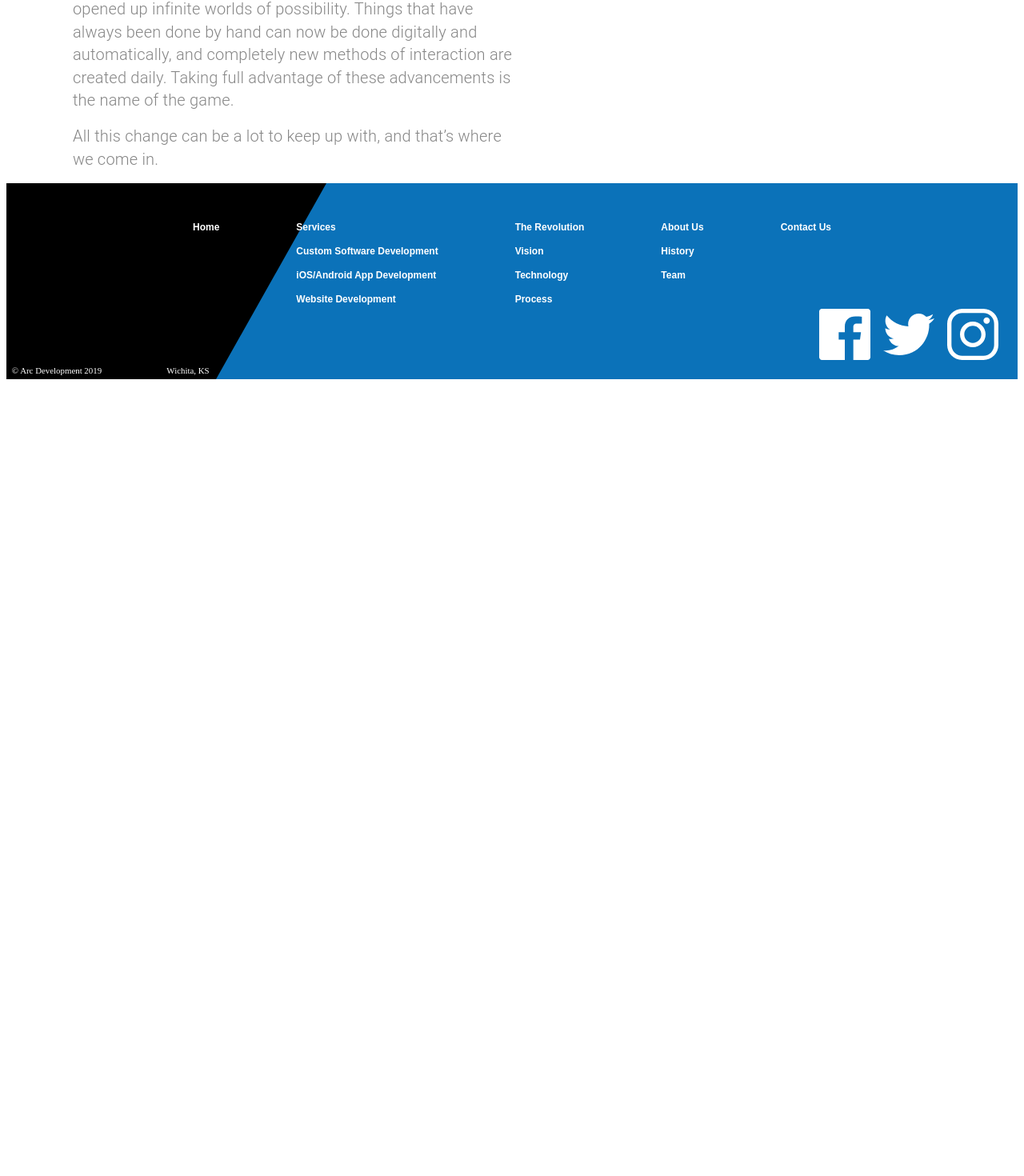
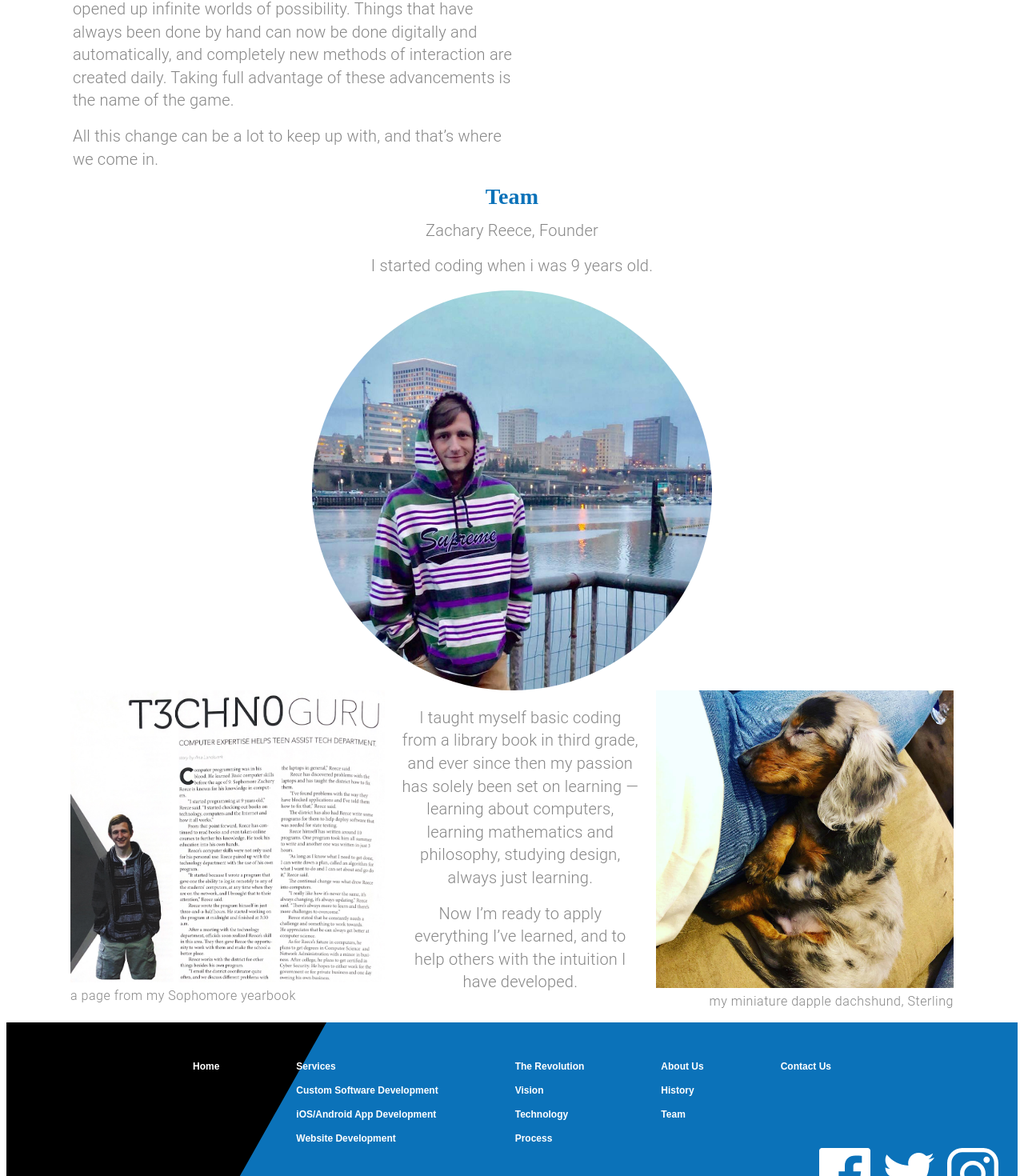
Before and after one commit to Catravine/arcdevelopment, a React (Create React App) app: page /about in a window 1280 px wide. Shown: the part 694-2164 px from the top of the page at 80% size. Before the commit the page ends 1176 px from the top, so only its background shows below. Built offline with nearby package versions, Linux system fonts and the light colour scheme; the HTML template or start-up script is replaced by a standard one.

Commit message:
rest of about page content

```diff
--- a/src/components/About.js
+++ b/src/components/About.js
@@ -2,9 +2,12 @@ import React from 'react';
 import { makeStyles, useTheme } from '@material-ui/core/styles';
 import Grid from '@material-ui/core/Grid';
 import Typography from '@material-ui/core/Typography';
-import useMediaQuery from '@material-ui/core/useMediaQuery';
+import Avatar from '@material-ui/core/Avatar';
 
 import history from '../assets/history.svg';
+import profile from '../assets/founder.jpg';
+import yearbook from '../assets/yearbook.svg';
+import puppy from '../assets/puppy.svg';
 
 const useStyles = makeStyles(theme => ({
   missionStatement: {
@@ -21,6 +24,10 @@ const useStyles = makeStyles(theme => ({
       paddingLeft: "1.5em",
       paddingRight: "1.5em",
     }
+  },
+  avatar: {
+    height: "25em",
+    width: "25em"
   }
 }));
 
@@ -86,6 +93,64 @@ export default function About() {
           </Grid>
         </Grid>
       </Grid>
+      <Grid
+        item
+        container
+        direction="column"
+        className={classes.rowContainer}
+        alignItems="center"
+      >
+        <Grid item>
+          <Typography variant="h4" gutterBottom align="center">
+            Team
+          </Typography>
+        </Grid>
+        <Grid item>
+          <Typography variant="body2" paragraph align="center">
+            Zachary Reece, Founder
+          </Typography>
+          <Typography variant="body2" paragraph align="center">
+            I started coding when i was 9 years old.
+          </Typography>
+        </Grid>
+        <Grid item>
+          <Avatar alt="founder" src={profile} className={classes.avatar} />
+        </Grid>
+        <Grid item container>
+          <Grid item container direction="column" lg>
+            <Grid item>
+              <img src={yearbook} alt="yearbook page about founder" />
+            </Grid>
+            <Grid item>
+              <Typography variant="caption">
+                a page from my Sophomore yearbook
+              </Typography>
+            </Grid>
+          </Grid>
+          <Grid item lg style={{maxWidth: "45em", padding: "1.25em"}}>
+            <Typography variant="body2" align="center" paragraph>
+              I taught myself basic coding from a library book in third grade,
+              and ever since then my passion has solely been set on learning —
+              learning about computers, learning mathematics and philosophy,
+              studying design, always just learning.
+            </Typography>
+            <Typography variant="body2" align="center" paragraph>
+              Now I’m ready to apply everything I’ve learned, and to help others
+              with the intuition I have developed.
+            </Typography>
+          </Grid>
+          <Grid item container direction="column" lg alignItems="flex-end">
+            <Grid item>
+              <img src={puppy} alt="gray spotted puppy" />
+            </Grid>
+            <Grid item>
+              <Typography variant="caption">
+                my miniature dapple dachshund, Sterling
+              </Typography>
+            </Grid>
+          </Grid>
+        </Grid>
+      </Grid>
     </Grid>
   )
 }
--- a/src/components/ui/Theme.js
+++ b/src/components/ui/Theme.js
@@ -71,6 +71,11 @@ typography: {
       borderRadius: 50,
       fontFamily: "Roboto",
       fontWeight: "bold",
+    },
+    caption: {
+      fontSize: "1rem",
+      fontWeight: 300,
+      color: arcGray
     }
   }
 });
```
